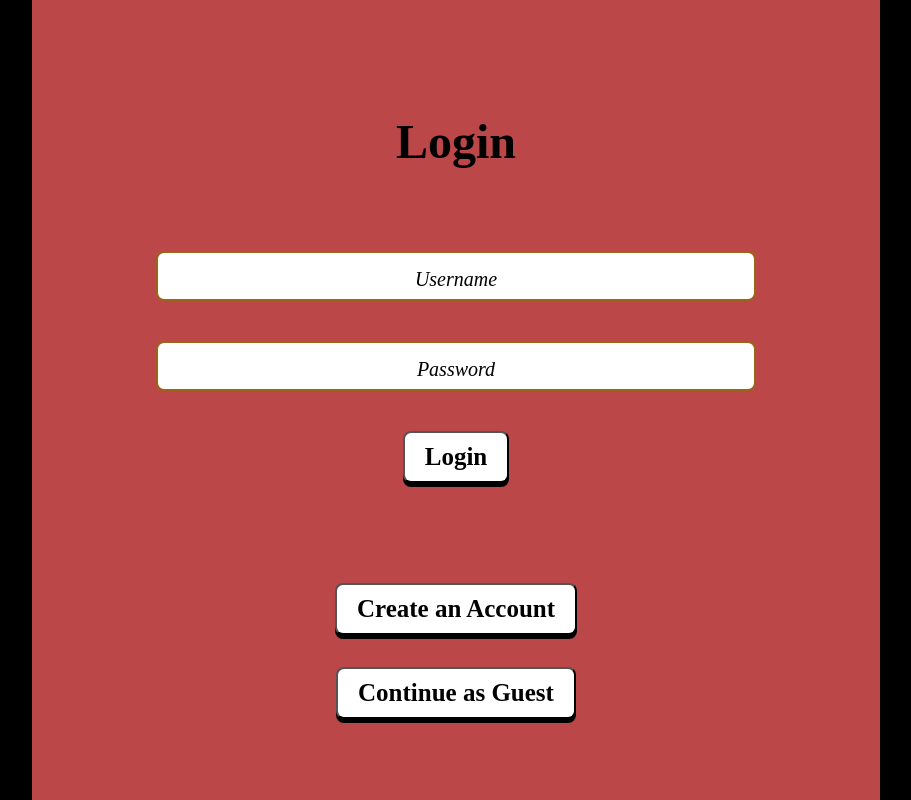
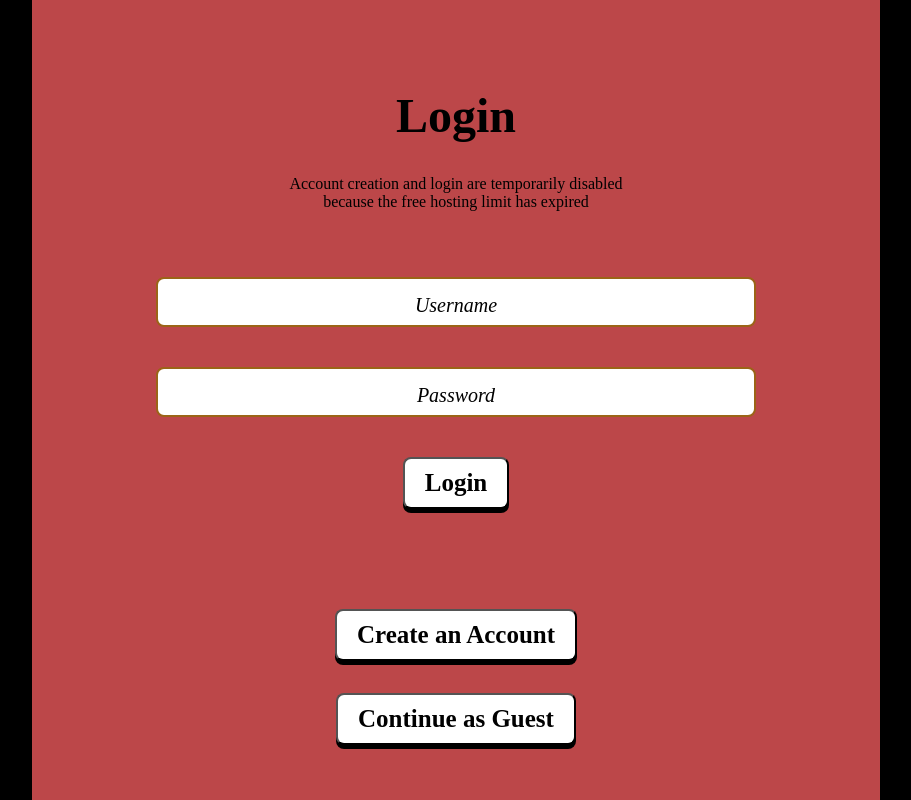
Before and after one commit to alphin-08/KitchenCanvas-, a React (Create React App) app in the folder frontend/: page /loginPage in a window 1280 px wide. Shown: the whole page, without its empty margins (204-1115 px from the left). Built offline with nearby package versions, Linux system fonts and the light colour scheme; a web font is replaced by a local one.

Commit message:
added notice

```diff
--- a/frontend/src/pages/loginPage.js
+++ b/frontend/src/pages/loginPage.js
@@ -53,6 +53,7 @@ function Login() {
 
             <div class = "topContainer-login">
                 <h1>Login</h1>
+                <p>Account creation and login are temporarily disabled<br/>because the free hosting limit has expired</p>
             </div>
 
             <div class = "middleContainer-login">
```
